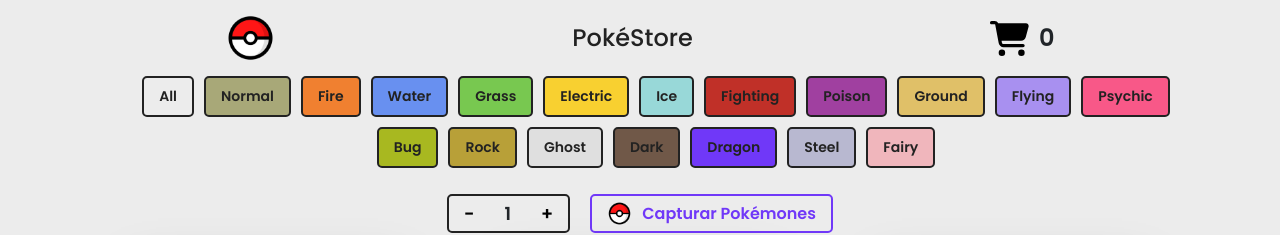
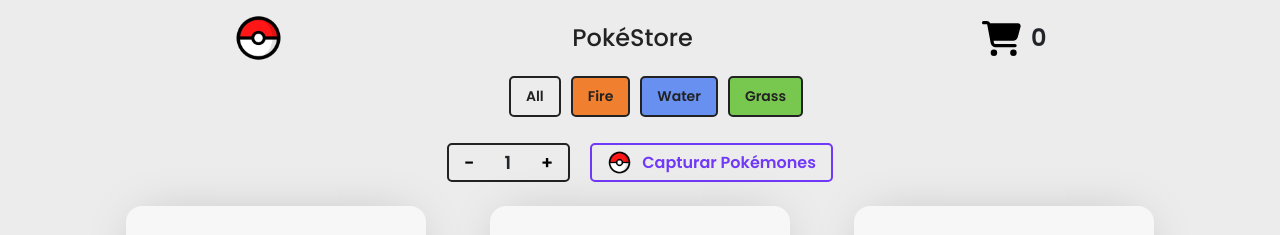
Before and after one commit to Orbitadoo/pokestore, a React (Create React App) app: page / in a window 1280 px wide. Shown: the top 235 px of the page. Built offline with nearby package versions, Linux system fonts and the light colour scheme; grey boxes are pictures that could not be loaded.

Commit message:
before-item-detail

```diff
--- a/src/asyncMock.js
+++ b/src/asyncMock.js
@@ -79,3 +79,11 @@
         }, 500);
     })
 }
+
+export const getProductsById = (productId) => {
+    return new Promise((resolve) => {
+        setTimeout(() => {
+            resolve(products.find(prod => prod.id === productId))
+        }, 500);
+    })
+}
--- a/src/components/ItemListContainer/ItemListContainer.jsx
+++ b/src/components/ItemListContainer/ItemListContainer.jsx
@@ -11,7 +11,6 @@
         getProducts()
             .then(response => {
                 setProducts(response)
-                console.log(products)
             })
     }, [products])
 
--- a/src/components/NavBar/NavBar.jsx
+++ b/src/components/NavBar/NavBar.jsx
@@ -25,24 +25,9 @@
             <div>
                 <ul>
                     <li><button className='all'>All</button></li>
-                    <li><button className='normal'>Normal</button></li>
                     <li><button className='fire'>Fire</button></li>
                     <li><button className='water'>Water</button></li>
                     <li><button className='grass'>Grass</button></li>
-                    <li><button className='electric'>Electric</button></li>
-                    <li><button className='ice'>Ice</button></li>
-                    <li><button className='fighting'>Fighting</button></li>
-                    <li><button className='poison'>Poison</button></li>
-                    <li><button className='ground'>Ground</button></li>
-                    <li><button className='flying'>Flying</button></li>
-                    <li><button className='psychic'>Psychic</button></li>
-                    <li><button className='bug'>Bug</button></li>
-                    <li><button className='rock'>Rock</button></li>
-                    <li><button className='ghost'>Ghost</button></li>
-                    <li><button className='dark'>Dark</button></li>
-                    <li><button className='dragon'>Dragon</button></li>
-                    <li><button className='steel'>Steel</button></li>
-                    <li><button className='fairy'>Fairy</button></li>
                 </ul>
             </div>
         </nav>
```
Also changed, not shown: src/components/ItemDetail/ItemDetail.jsx (added).
